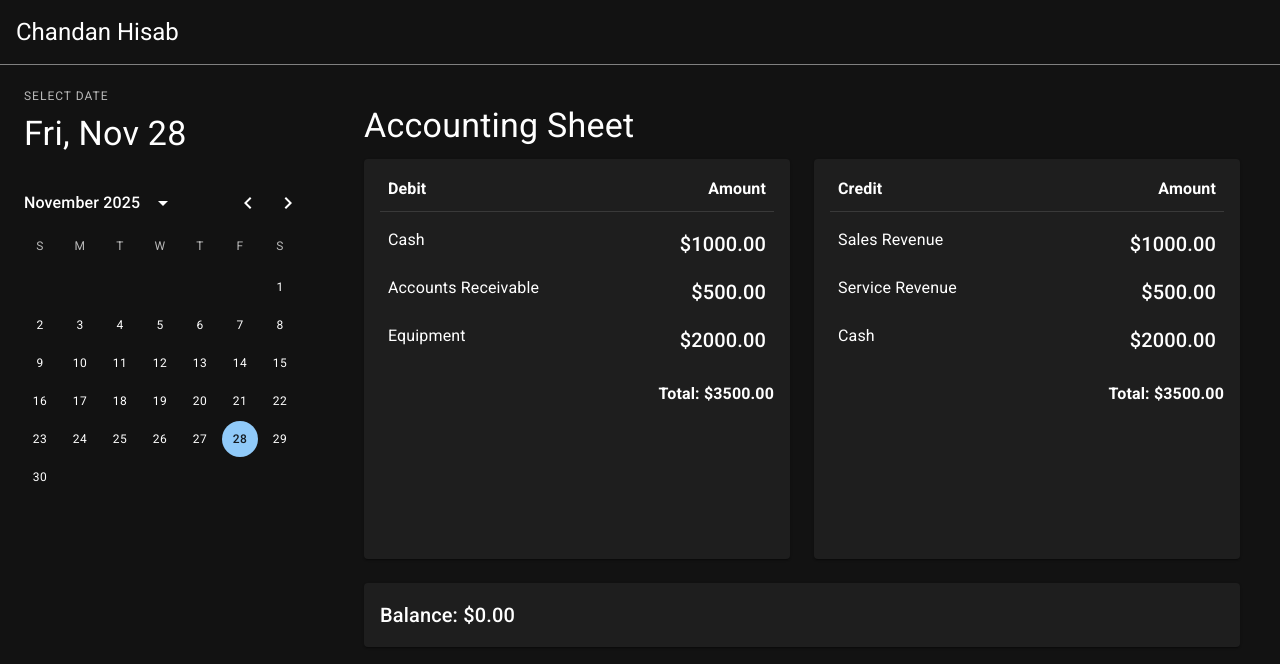
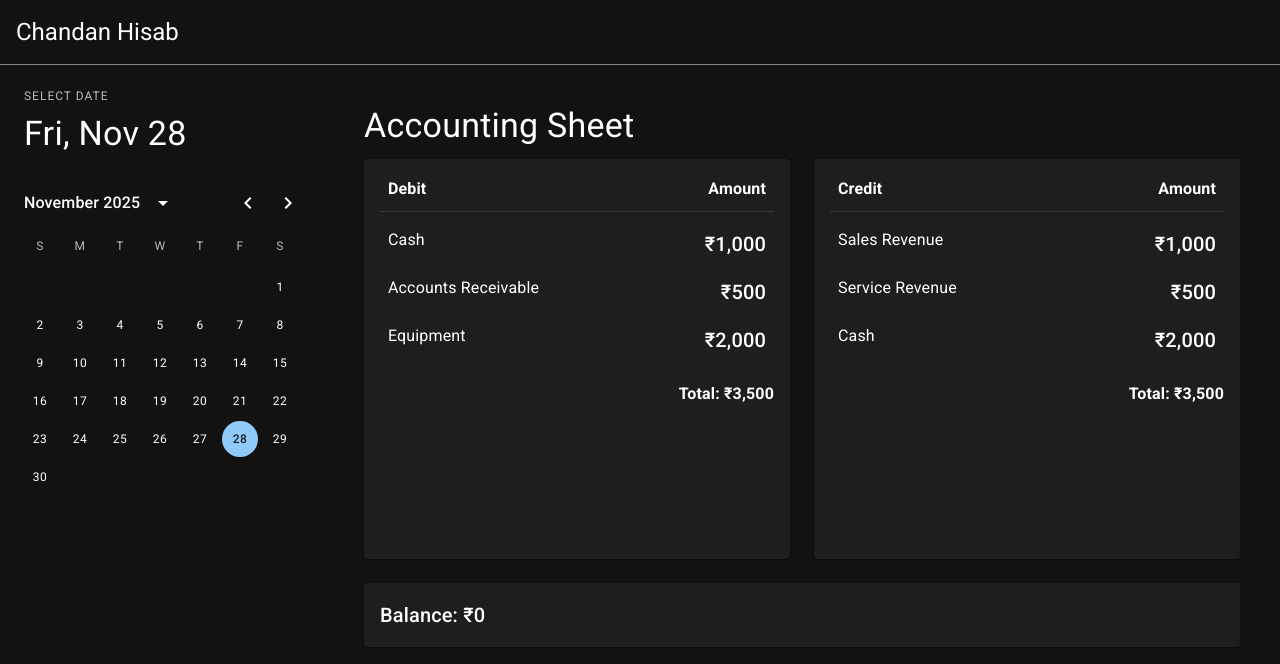
Before and after one commit to sidoshi/jama-udhar, a React (Vite) app: page / in a window 1280 px wide. Shown: the top 664 px of the page. Built offline with nearby package versions, Linux system fonts and the light colour scheme.

Commit message:
ruppee formatting

```diff
--- a/src/CashBook/CashBook.tsx
+++ b/src/CashBook/CashBook.tsx
@@ -10,6 +10,7 @@ import {
 } from "@dnd-kit/core";
 import { useDraggable, useDroppable } from "@dnd-kit/core";
 import { useEntriesForActiveDate } from "../store";
+import { toLocaleRupeeString } from "../utils";
 
 type DNDRowProps = {
   id: string;
@@ -51,7 +52,7 @@ function DNDRow({ id, account, amount, type }: DNDRowProps) {
           <Typography variant="body1">{account}</Typography>
         </Grid>
         <Grid size={4} py={1} textAlign="right">
-          <Typography variant="h6">{`$${amount.toFixed(2)}`}</Typography>
+          <Typography variant="h6">{toLocaleRupeeString(amount)}</Typography>
         </Grid>
       </Grid>
     </Grid>
@@ -110,7 +111,8 @@ function Table({ title, entries }: TableProps) {
 
         <Box sx={{ mt: 2, textAlign: "right" }}>
           <Typography variant="subtitle1" fontWeight="bold">
-            Total: ${entries.reduce((sum, e) => sum + e.amount, 0).toFixed(2)}
+            Total:{" "}
+            {toLocaleRupeeString(entries.reduce((sum, e) => sum + e.amount, 0))}
           </Typography>
         </Box>
       </Paper>
@@ -156,7 +158,7 @@ export function CashBook() {
 
         <Paper sx={{ p: 2 }}>
           <Typography variant="h6">
-            Balance: ${(debitTotal - creditTotal).toFixed(2)}
+            Balance: {toLocaleRupeeString(debitTotal - creditTotal)}
           </Typography>
         </Paper>
       </Box>
--- /dev/null
+++ b/src/utils.ts
@@ -0,0 +1,7 @@
+export const toLocaleRupeeString = (amount: number) => {
+  const absAmount = Math.abs(amount).toLocaleString("en-IN", {
+    minimumFractionDigits: 0,
+    maximumFractionDigits: 2,
+  });
+  return `₹${absAmount}`;
+};
```
